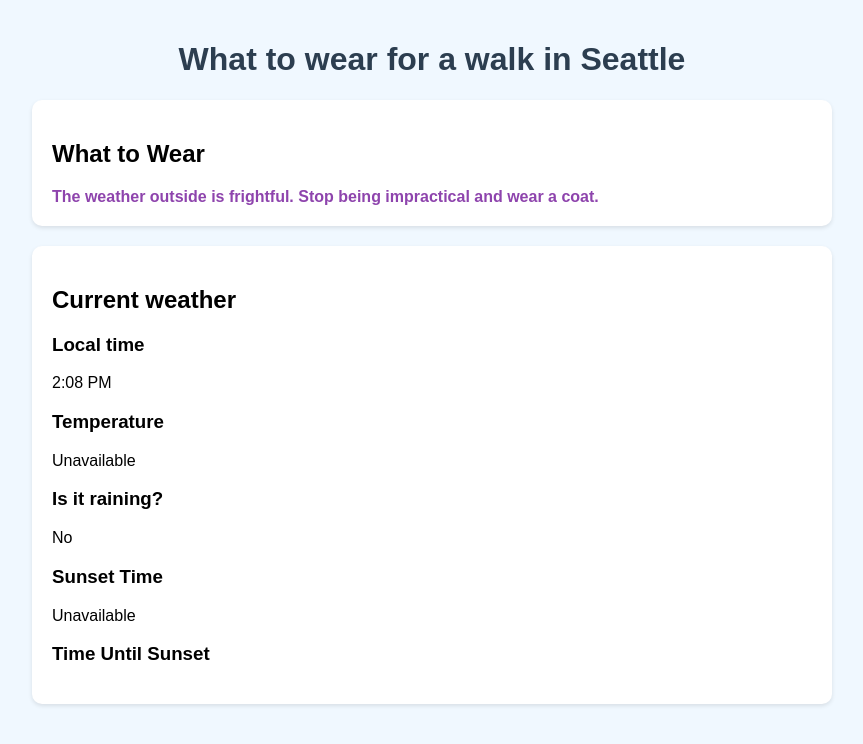
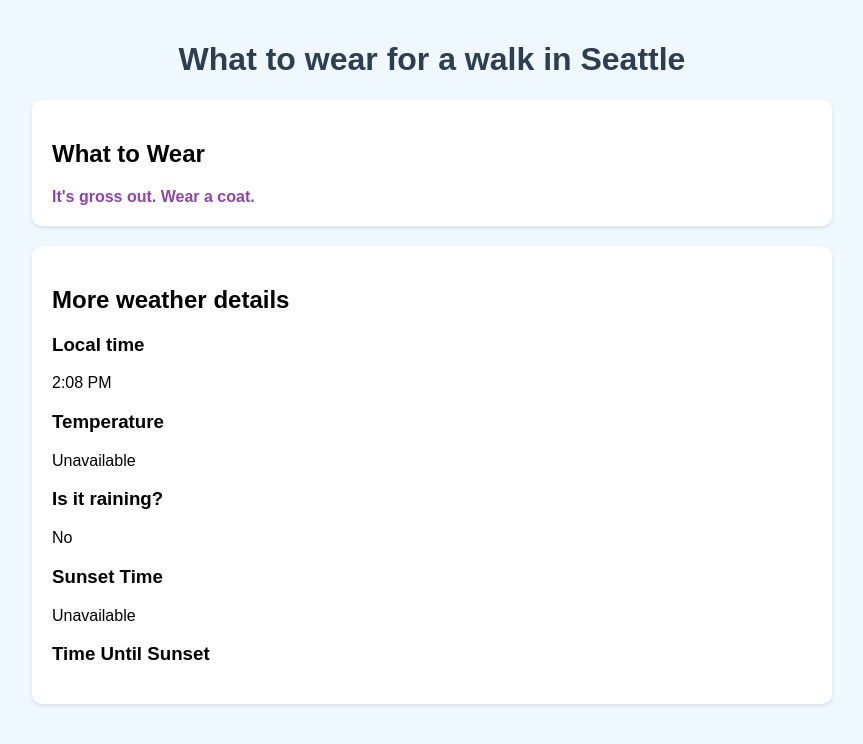
Before and after one commit to KateCatlin/KatesSeattleForecast, a Flask app: page / in a window 1280 px wide. Shown: the top 744 px of the page, without its empty margins (208-1071 px from the left). Run offline with Flask 3, Linux system fonts and the light colour scheme; data that the repository does not hold is empty.

Commit message:
Add more messages for more weather types

```diff
--- a/server.py
+++ b/server.py
@@ -28,14 +28,22 @@
         is_raining = data['current']['precipitation'] > 0
 
         # Determine clothing recommendation
-        if is_raining:
+        if temp <= 32 and is_raining:
+            clothing = "It's snowing! Wear a ski jacket!"
+        elif temp <= 40 and is_raining:
+            clothing = "Wear every layer you got and a great rain jacket."
+        elif temp <= 40:
+            clothing = "It's very cold, bundle up with a bunch of layers."
+        elif temp <= 55 and is_raining:
+            clothing = "It's gross and wet outside. Wear a puffy jacket and a raincoat."
+        elif is_raining:
             clothing = "Hey pal, wear a rain jacket! It's raining!"
         elif temp > 70:
             clothing = "Go with a tee-shirt, so hot right now!"
-        elif temp > 50:
+        elif temp > 55:
             clothing = "It's a little chilly but you're a tough Seattleite, you can handle it. Go for a sweatshirt."
         else:
-            clothing = "The weather outside is frightful. Stop being impractical and wear a coat."
+            clothing = "It's gross out. Wear a coat."
 
         # Get sunset data
         try:
@@ -48,7 +56,7 @@
             elif sunset_data.get('results', {}).get('minutes_until_sunset', float('inf')) <= 30:
                 clothing += " Also, it's getting dark out, you may want to bring a headlamp."
             elif not is_raining:
-                clothing += "Wear your sunglasses."
+                clothing += " Wear your sunglasses."
 
         except (FileNotFoundError, json.JSONDecodeError):
             pass  # If sunset data isn't available, skip the lighting recommendation
--- a/templates/index.html
+++ b/templates/index.html
@@ -81,7 +81,7 @@
     </div>
 
     <div class="section">
-        <h2>Current weather</h2>
+        <h2>More weather details</h2>
         <div class="subsection">
             <h3>Local time</h3>
             <p id="current-time"></p>
```
